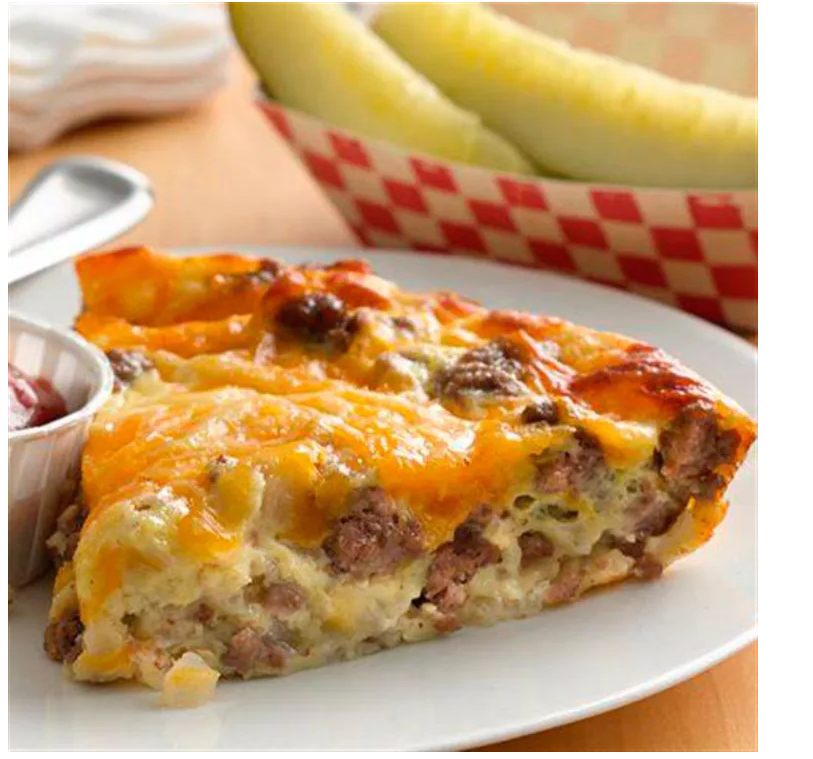
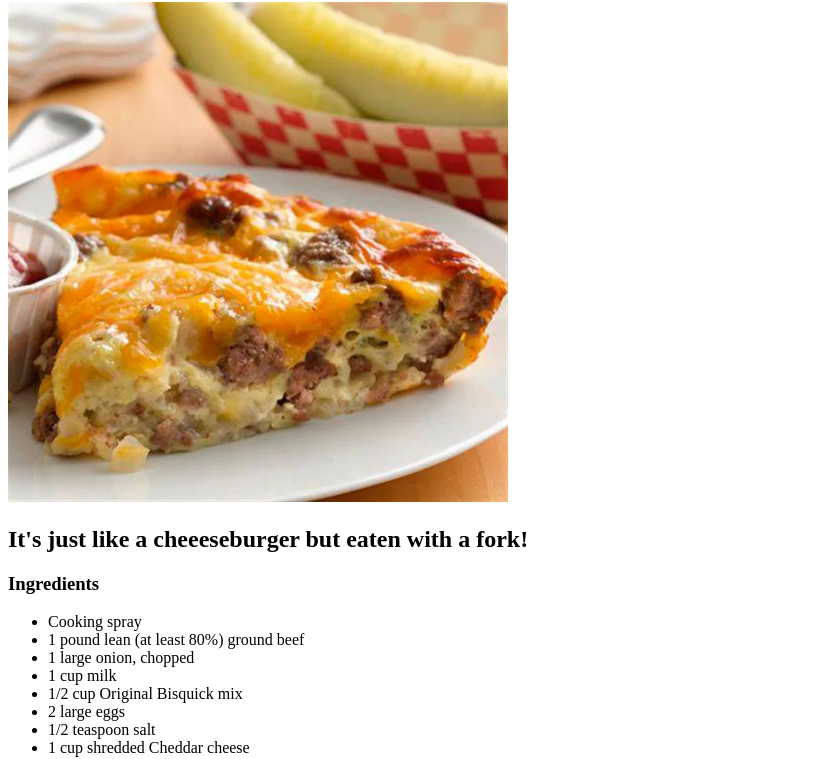
Before and after one commit to scynscapa/odin-recipes, a plain HTML site: page recipes/cheeseburger-pie.html in a window 1280 px wide. Shown: the part 78-837 px from the top of the page, without its empty margins (0-813 px from the left). Drawn offline with Linux system fonts and the light colour scheme.

Commit message:
Add CSS to all pages

```diff
--- /dev/null
+++ b/css/style.css
@@ -0,0 +1,8 @@
+* {
+    font-family: "Times New Roman", sans-serif;
+}
+
+img {
+    height: auto;
+    width: 500px;
+}
--- a/recipes/cheeseburger-pie.html
+++ b/recipes/cheeseburger-pie.html
@@ -4,6 +4,7 @@
     <meta charset="UTF-8">
     <meta name="viewport" content="width=device-width, initial-scale=1.0">
     <title>Impossibly Easy Cheeseburger Pie</title>
+    <link rel="stylesheet" href="../css/style.css" />
 </head>
 <body>
     <h1>Impossibly Easy Cheeseburger Pie</h1>
```
Also changed, not shown: index.html (+1 -0 lines), recipes/lasagna.html (+1 -0 lines), recipes/meatloaf.html (+1 -0 lines).
